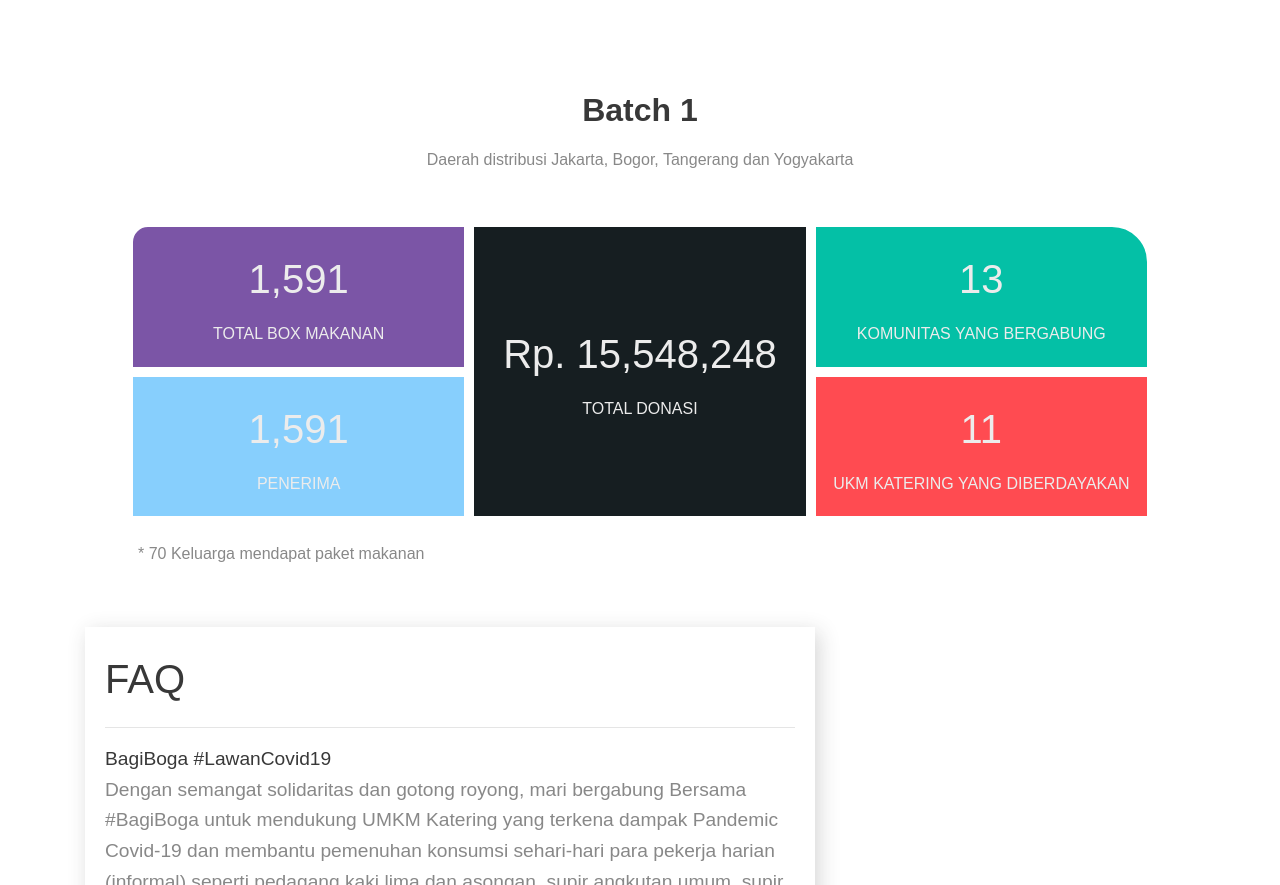
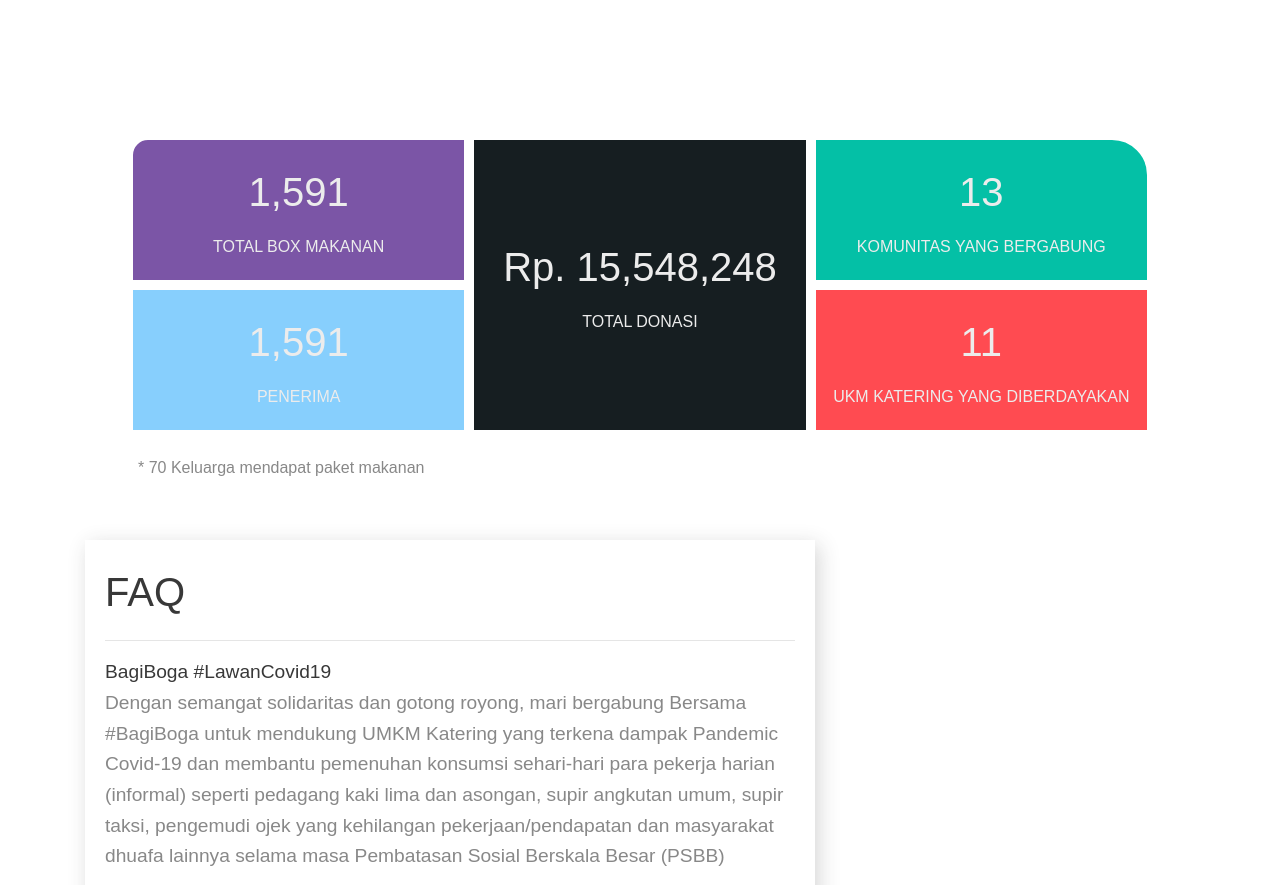
Before and after one commit to TheMordhon1/eziboga-charity-landing-page, a plain HTML site: page index.html in a window 1280 px wide. Shown: the part 2840-3725 px from the top of the page. Drawn offline with nearby package versions, Linux system fonts and the light colour scheme.

Commit message:
Update index.html

```diff
--- a/index.html
+++ b/index.html
@@ -188,8 +188,7 @@
 
 	<!-- Numbers Area-->
 	<section class="numbers rellax" data-rellax-speed=".5">
-		<h2 class="title" style="font-size: 2rem;">Batch 1</h2>
-		<p>Daerah distribusi Jakarta, Bogor, Tangerang dan Yogyakarta</p>
+
 		<div class="grid">
 			<!-- item 01 -->
 			<div class="number-item mid">
```
